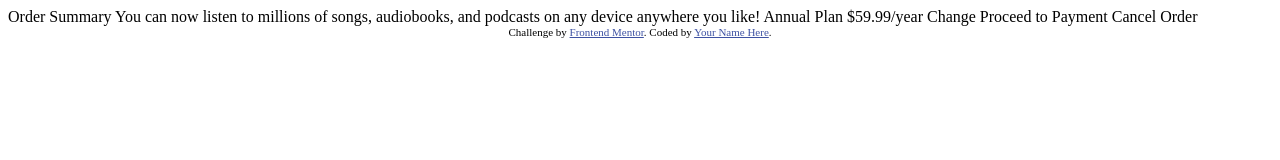
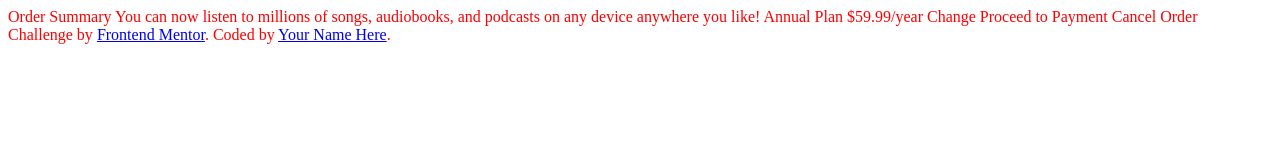
Before and after one commit to niezgoda-piotr/Frontend-Mentor---order-summary-component-main, a website: page index.html in a window 1280 px wide. Drawn offline with Linux system fonts and the light colour scheme.

Commit message:
Add Vite and set-up styles

```diff
--- a/index.html
+++ b/index.html
@@ -3,16 +3,11 @@
 <head>
     <meta charset="UTF-8">
     <meta name="viewport" content="width=device-width, initial-scale=1.0"> <!-- displays site properly based on user's device -->
-
+    <meta name="author" content="Piotr Niezgoda">
+    <meta name="description" content="Frontend Mentor | Order summary card">
     <link rel="icon" type="image/png" sizes="32x32" href="./images/favicon-32x32.png">
-
+    <link rel="stylesheet" href="styles.css">
     <title>Frontend Mentor | Order summary card</title>
-
-  <!-- Feel free to remove these styles or customise in your own stylesheet 👍 -->
-  <style>
-    .attribution { font-size: 11px; text-align: center; }
-    .attribution a { color: hsl(228, 45%, 44%); }
-  </style>
 </head>
 <body>
 
--- /dev/null
+++ b/styles.css
@@ -0,0 +1,3 @@
+body {
+    color: red;
+}
```
Also changed, not shown: package.json (added, +14 -0 lines), 1 other file. Lines whose indentation alone changed are shown as unchanged.
